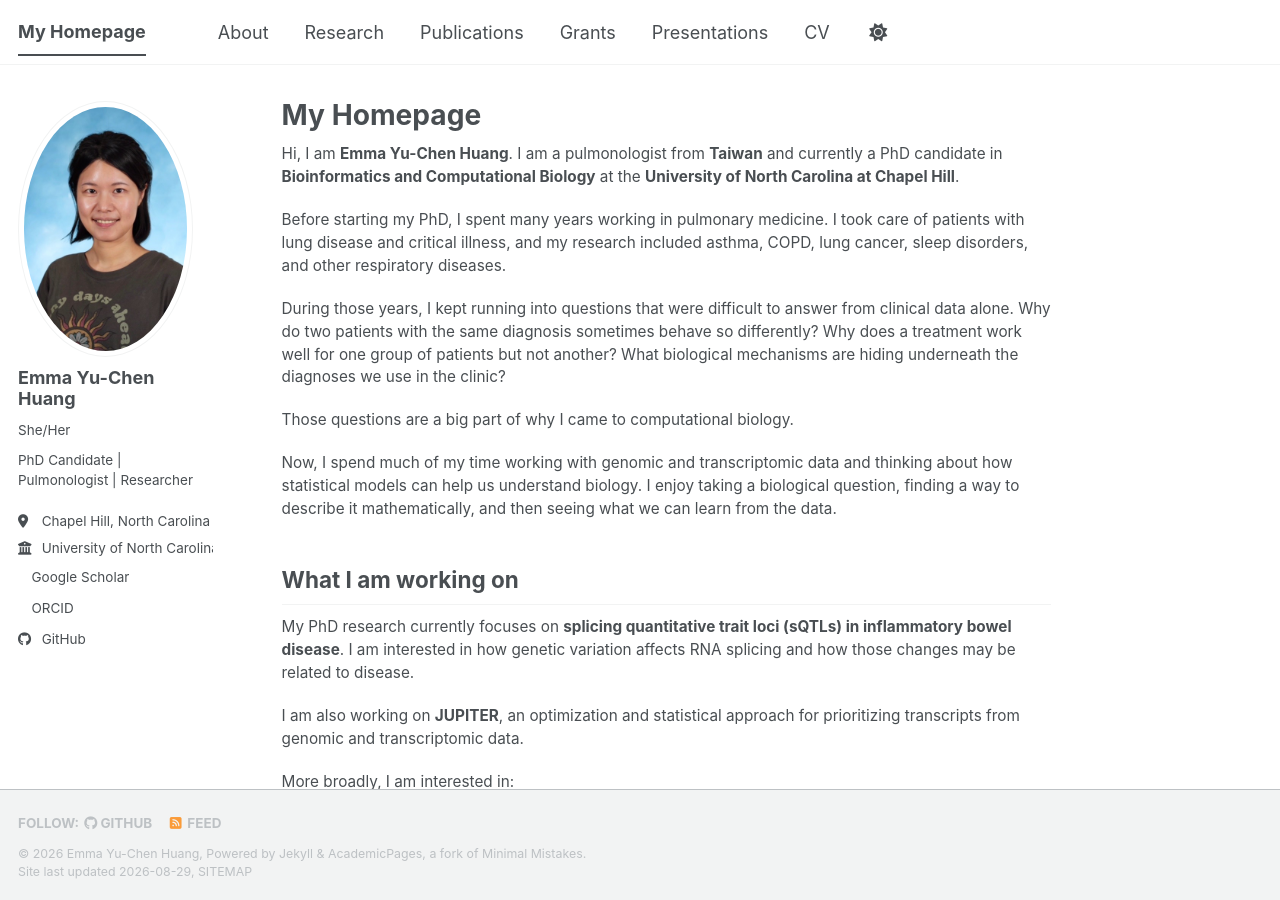
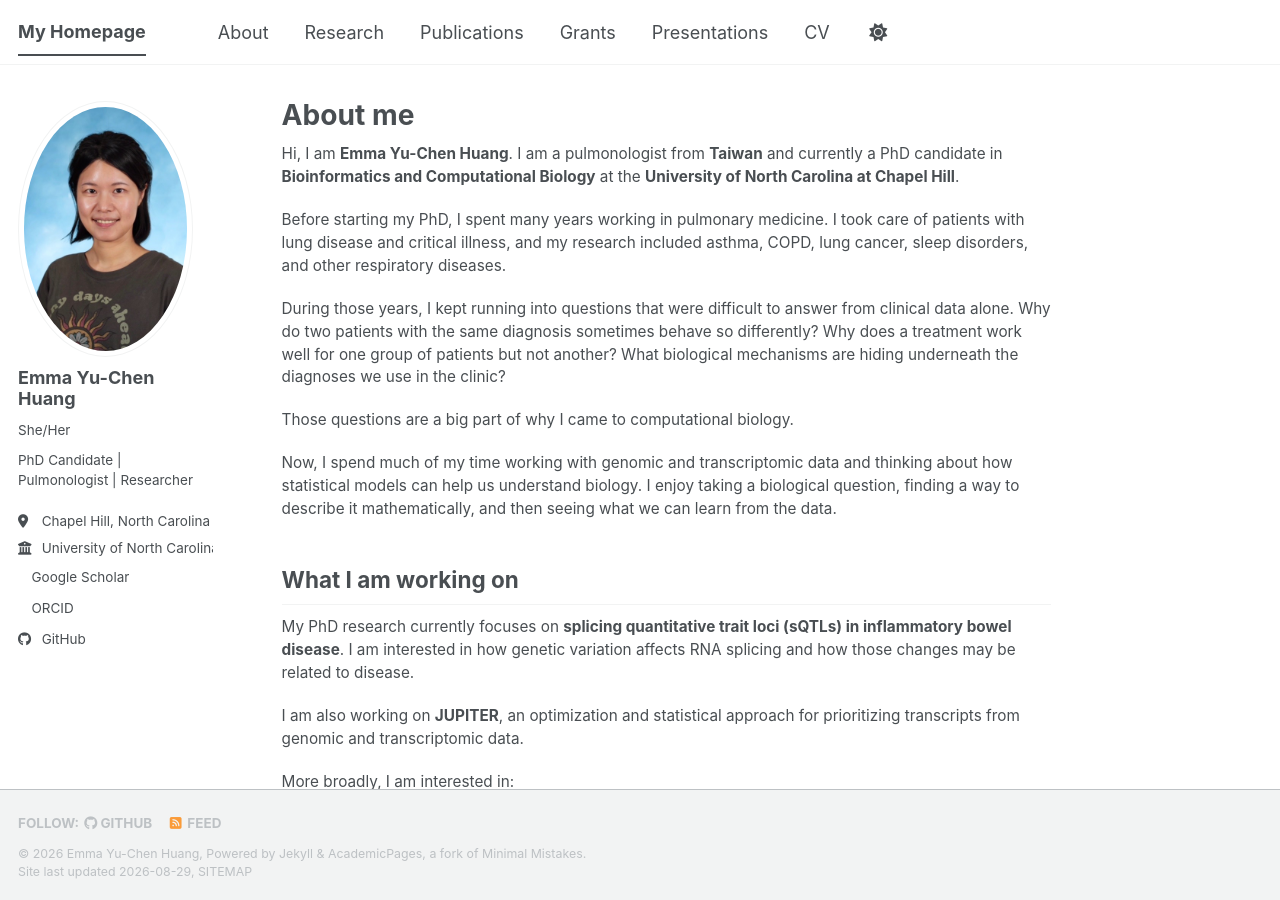
Before and after one commit to yuchen-hahaha/yuchen-hahaha.github.io, a Jekyll site: the page built from _pages/about.md, in a window 1280 px wide and 900 px high. Built offline with Jekyll 4.4.1, drawn with Linux system fonts in a browser that asks for light colours; a style sheet for code colours, icons or effects is not loaded.

Commit message:
Change title from 'My Homepage' to 'About me'

```diff
--- a/_pages/about.md
+++ b/_pages/about.md
@@ -1,6 +1,6 @@
 ---
 permalink: /
-title: "My Homepage"
+title: "About me"
 author_profile: true
 redirect_from:
   - /about/
```
